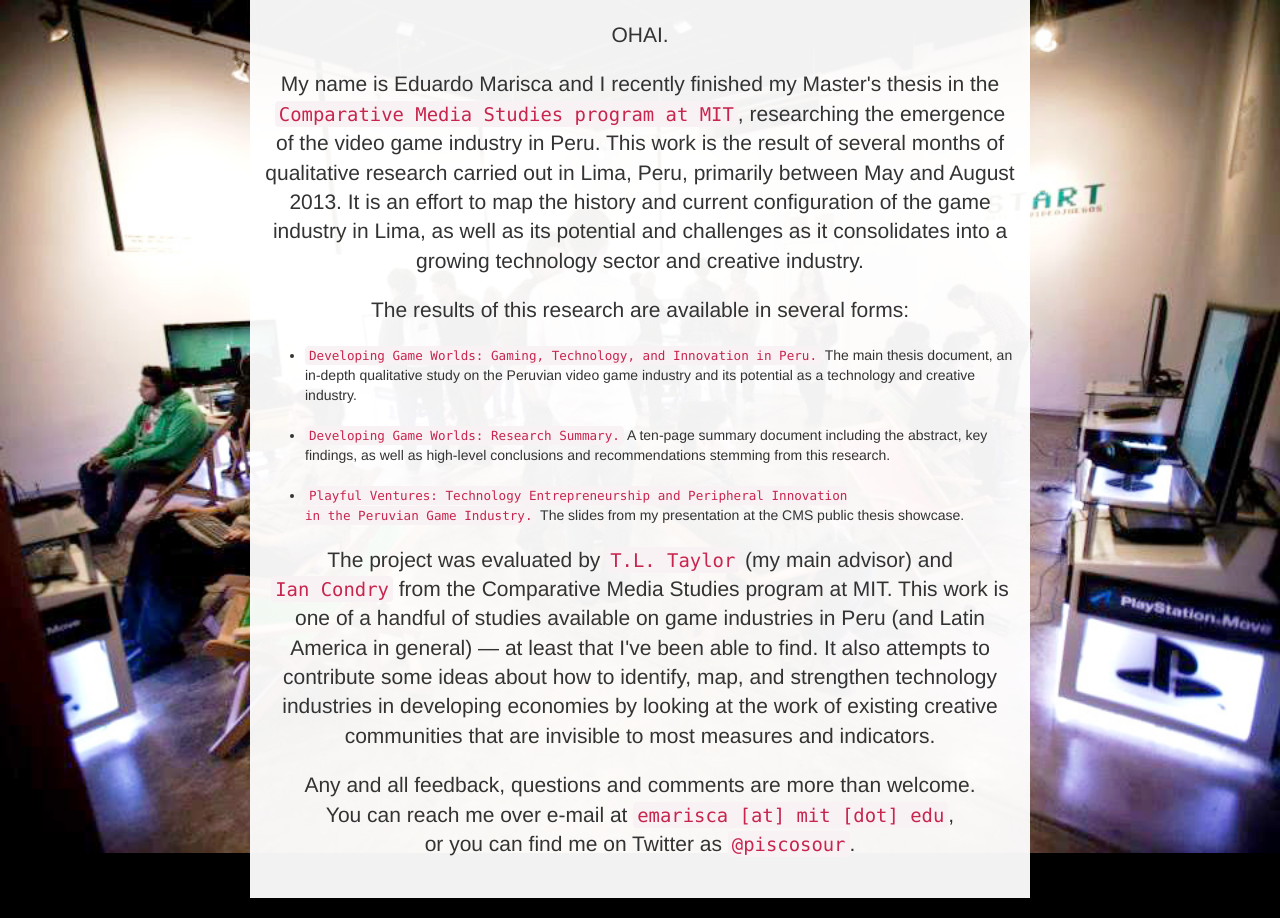
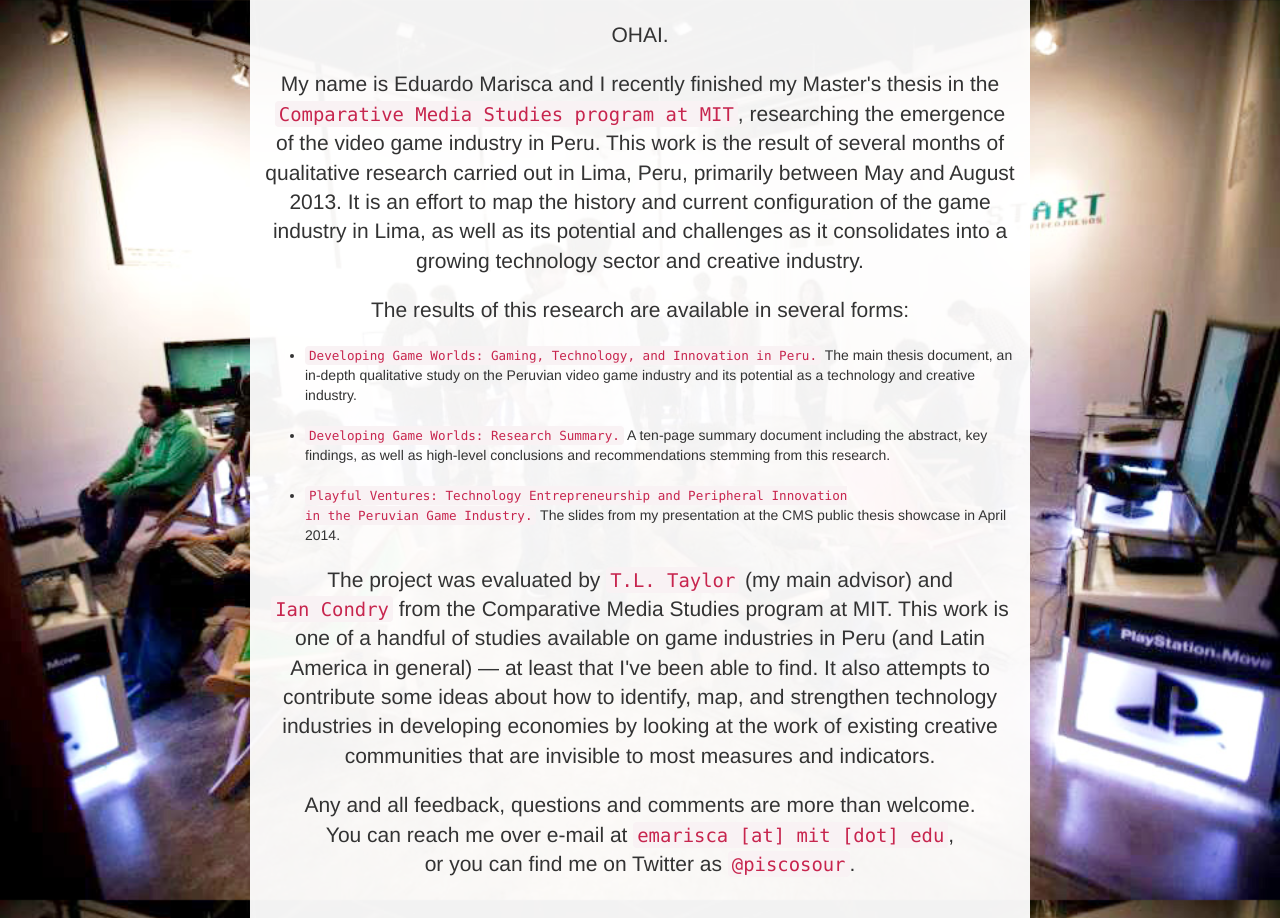
Before and after one commit to piscosour/piscosour.github.io, a Jekyll site: the page built from thesis/index.html, in a window 1280 px wide. Built offline with Jekyll 4.4.1, drawn with Linux system fonts in a browser that asks for light colours.

Commit message:
minor copy change on thesis landing page

```diff
--- a/thesis/index.html
+++ b/thesis/index.html
@@ -9,7 +9,7 @@
 <ul>
 <li style="margin-top: 20px; margin-bottom: 20px"><a href="/files/EM-DGW-Final.pdf" onClick="_gaq.push(['_trackEvent', 'Files', 'Thesis', 'Full Version']);"><code>Developing Game Worlds: Gaming, Technology, and Innovation in Peru.</code></a> The main thesis document, an in-depth qualitative study on the Peruvian video game industry and its potential as a technology and creative industry.</li>
 <li style="margin-top: 20px; margin-bottom: 20px"><a href="/files/EM-DGW-ResearchSummary.pdf" onClick="_gaq.push(['_trackEvent', 'Files', 'Thesis', 'Research Summary']);"><code>Developing Game Worlds: Research Summary.</code></a> A ten-page summary document including the abstract, key findings, as well as high-level conclusions and recommendations stemming from this research.</li>
-<li style="margin-top: 20px; margin-bottom: 20px"><a href="/files/EM-DGW-Presentation.pdf" onClick="_gaq.push(['_trackEvent', 'Files', 'Thesis', 'Presentation']);"><code>Playful Ventures: Technology Entrepreneurship and Peripheral Innovation<br /> in the Peruvian Game Industry.</code></a> The slides from my presentation at the CMS public thesis showcase.</li>
+<li style="margin-top: 20px; margin-bottom: 20px"><a href="/files/EM-DGW-Presentation.pdf" onClick="_gaq.push(['_trackEvent', 'Files', 'Thesis', 'Presentation']);"><code>Playful Ventures: Technology Entrepreneurship and Peripheral Innovation<br /> in the Peruvian Game Industry.</code></a> The slides from my presentation at the CMS public thesis showcase in April 2014.</li>
 <!--<li style="margin-top: 20px; margin-bottom: 20px"><strong>The Peruvian Gamedex</strong>. A pre-alpha tool I've developed to catalog and document the history of video games made in Peru (still in very early development and with unvalidated data).</li>
 <li style="margin-top: 20px; margin-bottom: 20px"><strong>A photo gallery</strong>. Images captured during my field work in Lima.</li>-->
 </ul>
```
